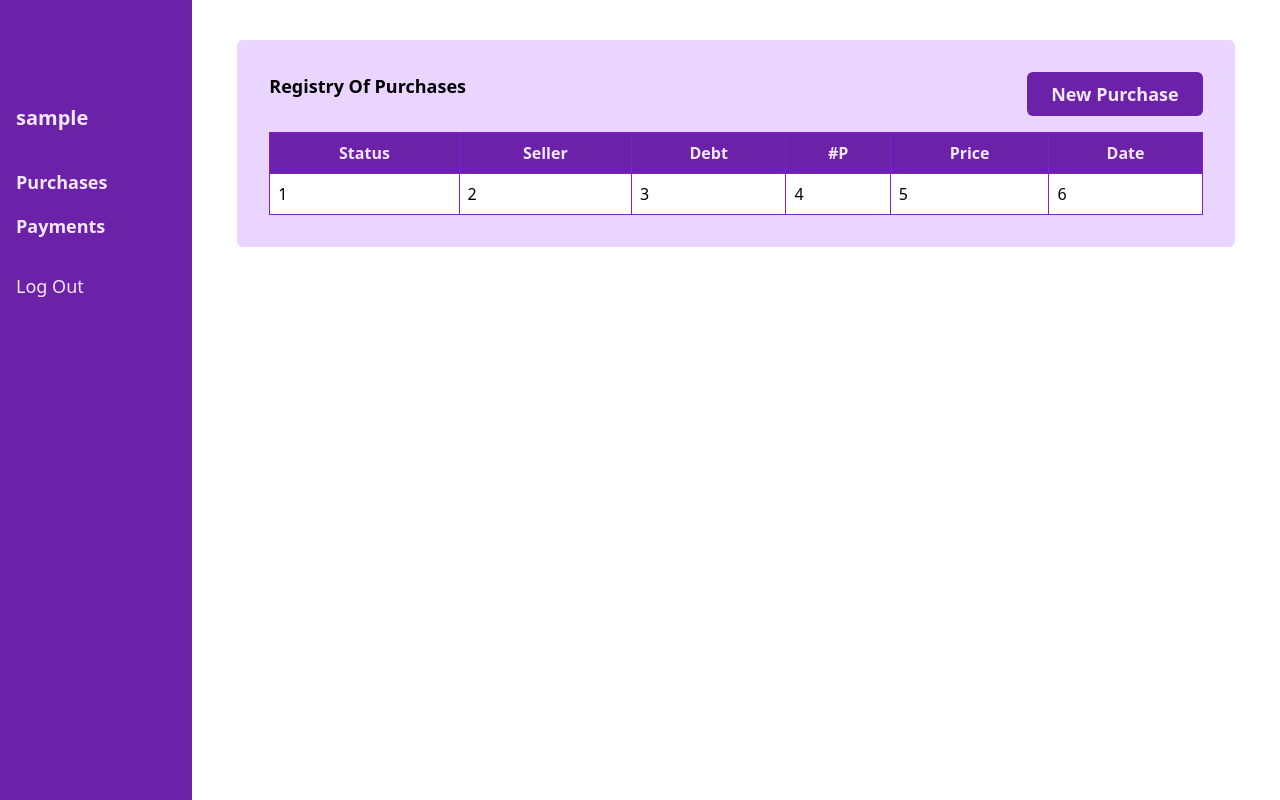
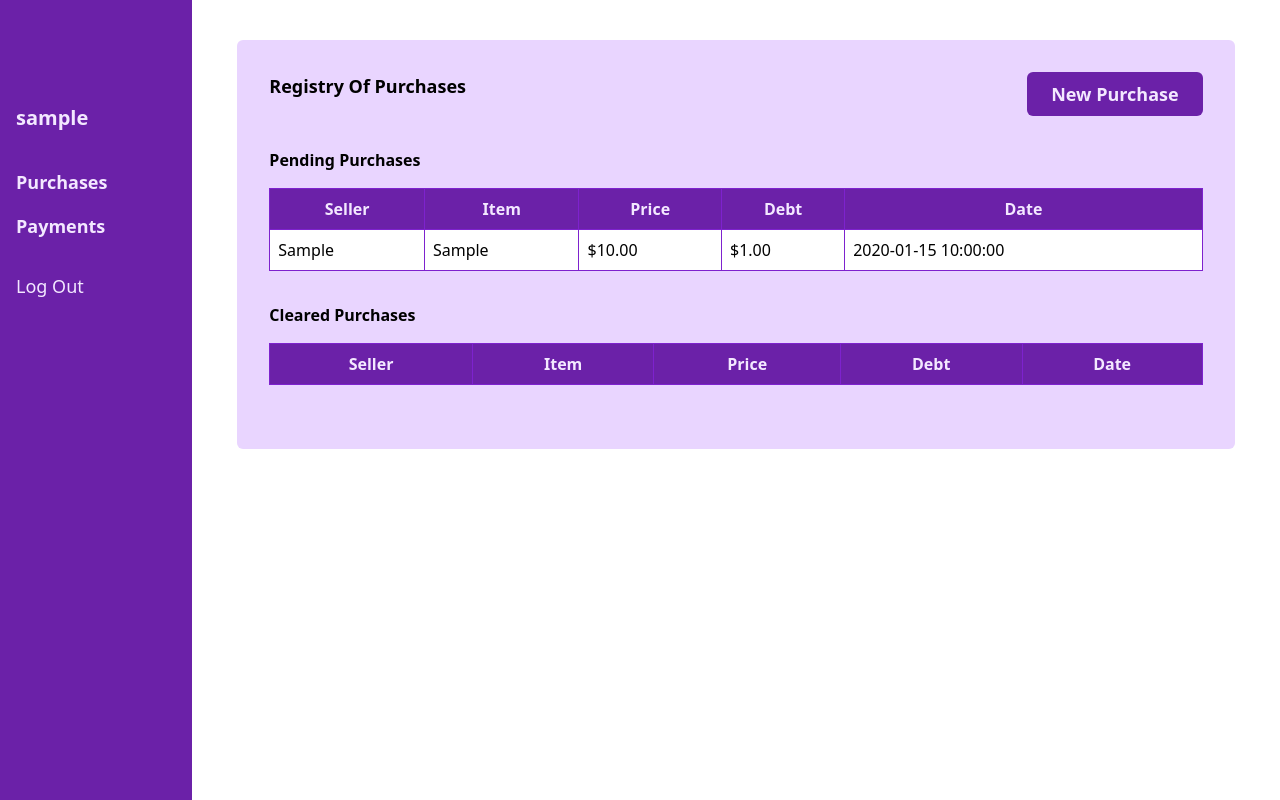
Before and after one commit to carlosgarciafm/payment-tracker, a Flask app: page /purchases in a window 1280 px wide. Run offline with Flask 2, Linux system fonts and the light colour scheme; the visitor is signed in with stand-in values (Sample User, id 1); tables that the repository leaves empty hold one stand-in row (values such as "Sample post"); lists and menus that the app fills with data are empty.

Commit message:
feat(v:purchases): split table based in purchase status
Splitting the main _purchases_ table into individual tables based on
their current status makes more structural sense.

```diff
--- a/static/style.css
+++ b/static/style.css
@@ -499,6 +499,16 @@ Ensure the default browser behavior of the `hidden` attribute.
 .my-2 {
   margin-top: 0.5rem;
   margin-bottom: 0.5rem;
+}
+
+.my-4 {
+  margin-top: 1rem;
+  margin-bottom: 1rem;
+}
+
+.my-8 {
+  margin-top: 2rem;
+  margin-bottom: 2rem;
 }
 
 .mt-12 {
--- a/templates/purchases.html
+++ b/templates/purchases.html
@@ -15,31 +15,33 @@
                 <h2 class="font-bold text-lg">Registry Of Purchases</h2>
                 <button class="submit-btn"><a href="/purchase">New Purchase</a></button>
             </div>
+            {% for status in purchases_data %}
+            <div class="my-8">
+                <h4 class="font-bold text-md">{{ status }} Purchases</h4>
                 <table class="w-full mt-4">
                     <thead class="bg-purple-800 text-purple-100">
                         <tr class="">
-                        <!-- TODO: add jinja2 syntax to add header in headers. -->
-                        <th class="border border-purple-700 p-2">Status</th>
-                        <th class="border border-purple-700 p-2">Seller</th>
-                        <th class="border border-purple-700 p-2">Debt</th>
-                        <th class="border border-purple-700 p-2">#P</th>
-                        <th class="border border-purple-700 p-2">Price</th>
-                        <th class="border border-purple-700 p-2">Date</th>
+                            {% for header in headers %}
+                            <th class="border border-purple-700 p-2">
+                                {{ header | title }}
+                            </th>
+                            {% endfor %}
                         </tr>
                     </thead>
                     <tbody>
+                        {% for purchase in purchases_data[status] %}
                         <tr>
-                        <!-- TODO: add jinja2 syntax to add data in dictionary
-                            sorted by date. -->
-                        <td class="border border-purple-700 bg-white p-2">1</td>
-                        <td class="border border-purple-700 bg-white p-2">2</td>
-                        <td class="border border-purple-700 bg-white p-2">3</td>
-                        <td class="border border-purple-700 bg-white p-2">4</td>
-                        <td class="border border-purple-700 bg-white p-2">5</td>
-                        <td class="border border-purple-700 bg-white p-2">6</td>
+                            {% for header in headers %}
+                            <td class="border border-purple-700 bg-white p-2">
+                                {{ purchase[header] | formatter }}
+                            </td>
+                            {% endfor %}
                         </tr>
+                        {% endfor %}
                     </tbody>
                 </table>
             </div>
+            {% endfor %}
+        </div>
     </div>
 {% endblock %}
```
Lines whose indentation alone changed are shown as unchanged.
